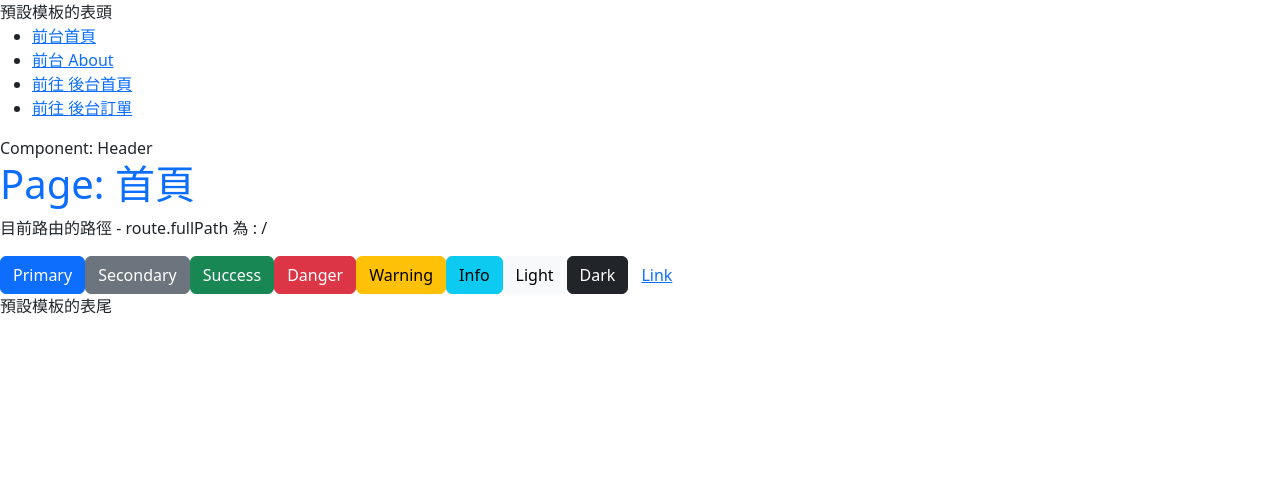
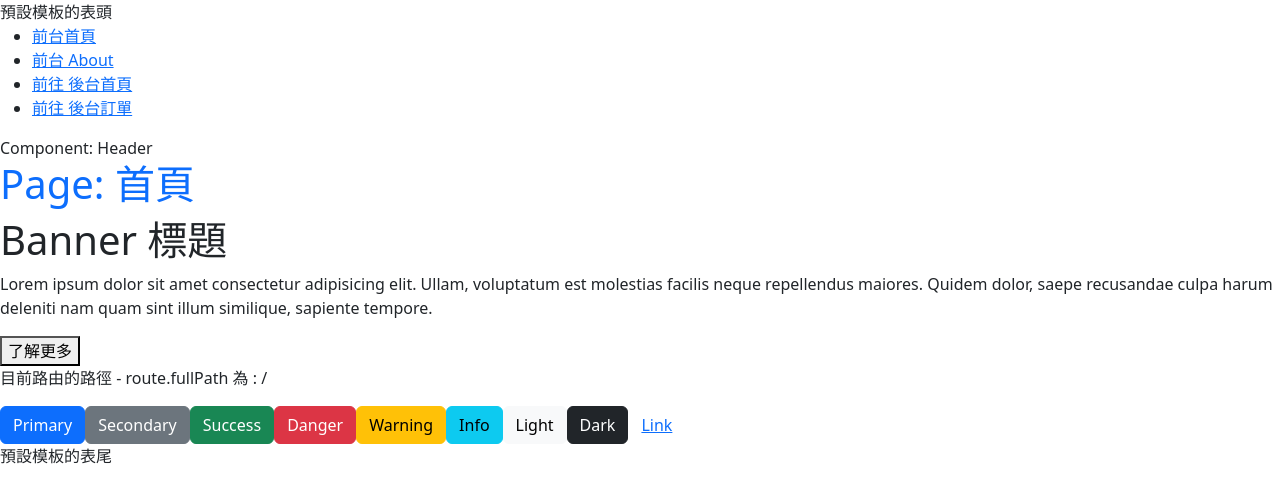
Before and after one commit to wei-1539/nuxtDailyHomeWork, a Nuxt app: page / in a window 1280 px wide. Shown: the top 502 px of the page. Built offline with nearby package versions, Linux system fonts and the light colour scheme.

Commit message:
Day4 - 資料夾管理元件＆預設的 Auto Imports 設定

```diff
--- /dev/null
+++ b/components/global/home/banner/Button.vue
@@ -0,0 +1,10 @@
+<script setup>
+</script>
+<template >
+    <div>
+        <button class="banner-button">了解更多</button>
+
+    </div>
+</template>
+<style lang="">
+</style>
--- /dev/null
+++ b/components/global/home/banner/SubTitle.vue
@@ -0,0 +1,10 @@
+<script setup>
+</script>
+<template >
+    <div >
+        <p class="banner-subtitle">Lorem ipsum dolor sit amet consectetur adipisicing elit. Ullam, voluptatum est molestias facilis neque repellendus maiores. Quidem dolor, saepe recusandae culpa harum deleniti nam quam sint illum similique, sapiente tempore.</p>
+
+    </div>
+</template>
+<style lang="">
+</style>
--- /dev/null
+++ b/components/global/home/banner/Title.vue
@@ -0,0 +1,10 @@
+<script setup>
+</script>
+<template >
+    <div >
+        <h1 class="banner-title">Banner 標題</h1>
+
+    </div>
+</template>
+<style lang="">
+</style>
--- /dev/null
+++ b/components/global/home/banner/index.vue
@@ -0,0 +1,15 @@
+<script setup>
+// 這裏個人覺得用 import 導入會比較清楚
+import Title from '@/components/global/home/banner/Title.vue'
+import SubTitle from '@/components/global/home/banner/SubTitle.vue'
+import Button from '@/components/global/home/banner/Button.vue'
+</script>
+<template >
+    <div class="banner-content">
+        <Title/>
+        <SubTitle/>
+        <Button/>
+    </div>
+</template>
+<style lang="">
+</style>
--- a/nuxt.config.ts
+++ b/nuxt.config.ts
@@ -1,5 +1,13 @@
 // https://nuxt.com/docs/api/configuration/nuxt-config
 export default defineNuxtConfig({
+  components:{
+    dirs : [
+      {
+        path: '~/components/global',
+        global:true,
+      },
+    ]
+  },
   compatibilityDate: '2024-04-03',
   devtools: { enabled: true },
   css:[
--- a/pages/index.vue
+++ b/pages/index.vue
@@ -1,11 +1,13 @@
 <script setup lang="ts">
-import Header from "@/components/Header.vue";
+// 可以選擇使用 import 或 auto import 的方式進行導入
+// import Header from "@/components/Header.vue";
 </script>
 <template>
   <div>
-    <!--  -->
+    <!-- components 裡面的 Header.vue -->
     <Header />
     <h1 class="text-primary">Page: 首頁</h1>
+    <HomeBanner/>
     <p>目前路由的路徑 - route.fullPath 為 : /</p>
     <button type="button" class="btn btn-primary">Primary</button>
     <button type="button" class="btn btn-secondary">Secondary</button>
```
